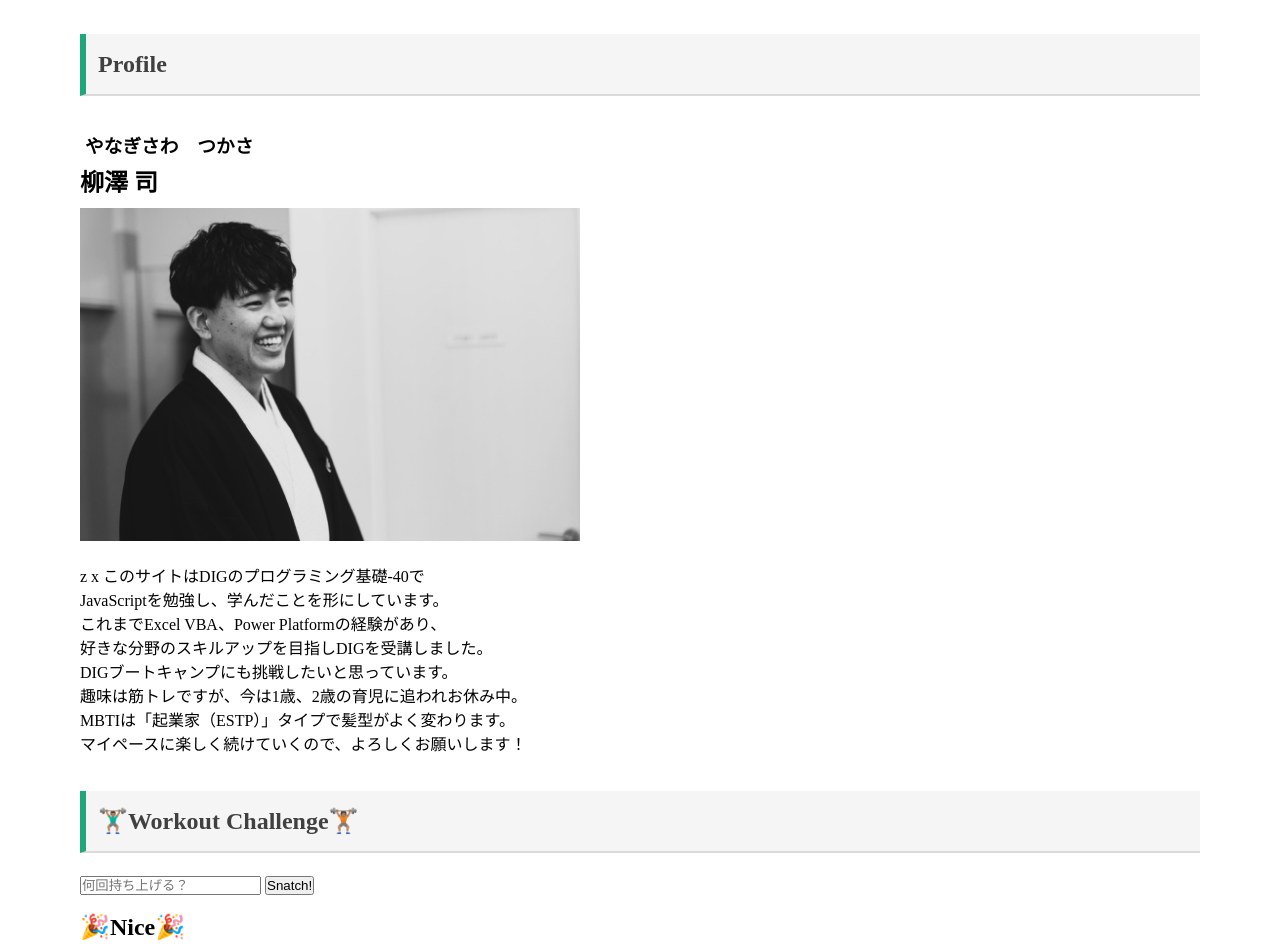
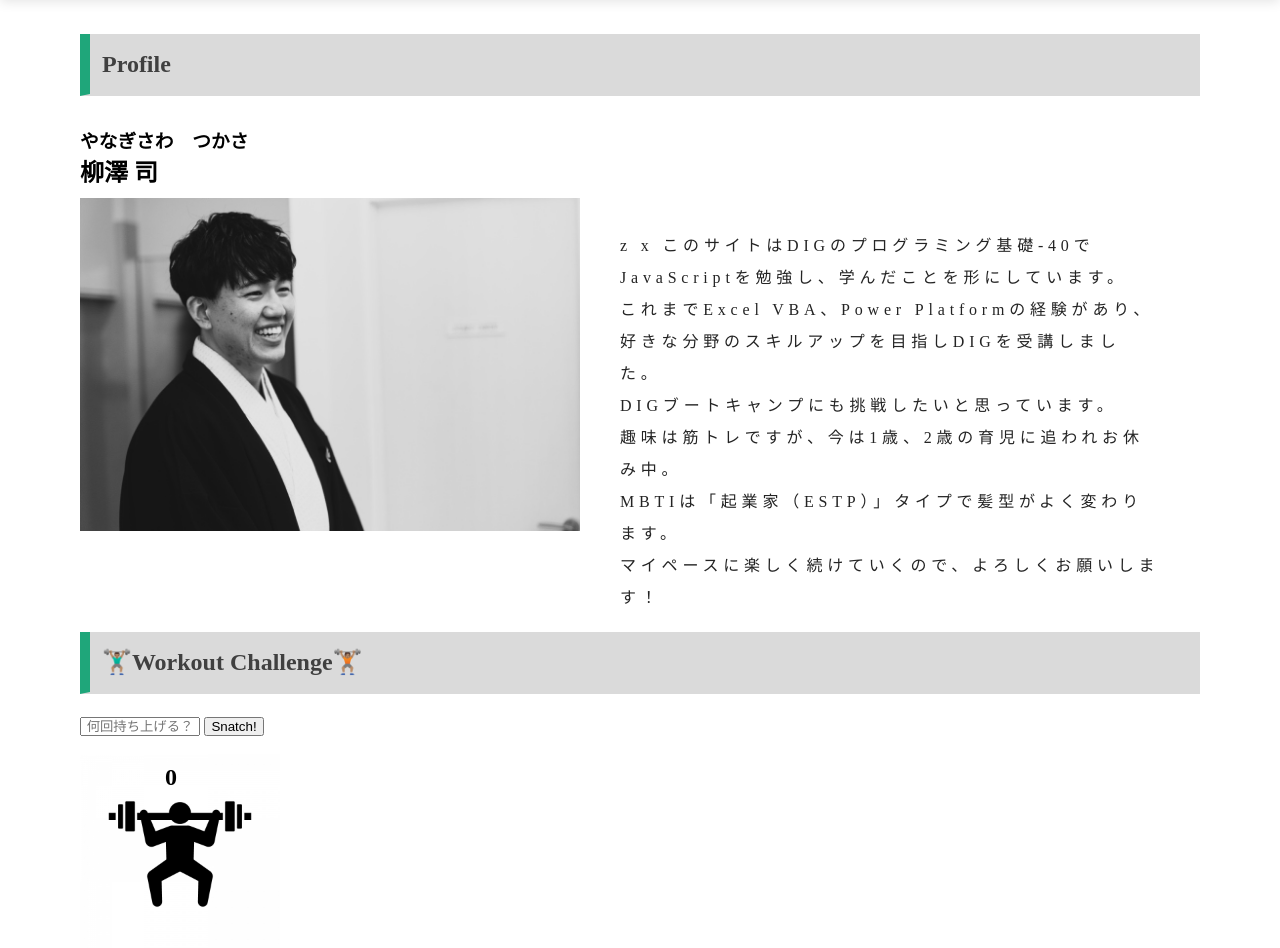
Before and after one commit to TsukasaYanagisawa/TsukasaYanagisawa.fnd40, a plain HTML site: page index.html in a window 1280 px wide. Shown: the part 62-1010 px from the top of the page. Drawn offline with Linux system fonts and the light colour scheme.

Commit message:
Update style.css

```diff
--- a/style.css
+++ b/style.css
@@ -13,7 +13,6 @@ body {
   width: auto;
   margin: 1em auto;
   padding: 80px;
-  background-image: url('素材\背景white.jpg') ;
   background-size: cover;
 }
 
@@ -22,12 +21,13 @@ header {
   top: 0;
   left: 0;
   width: 100vw; /*vw(ビューポート)：表示されている画面の幅1％を1単位*/
-  background-color:whitesmoke ;
+  background-color:rgb(218, 218, 218) ;
   z-index: 1000;
   display: flex;
   align-items: center;
   gap: 50px;
   padding: 10px 20px;
+  box-shadow: 0 6px 12px rgba(0, 0, 0, 0.12);
 }
 
 .title {
@@ -50,7 +50,7 @@ header {
   padding: 5px 8px;
   display: inline-block;
   font-weight: bold;
-  color:darkslategrey;
+  color:#1fa67a;
 }
 
 section h2 {
@@ -66,15 +66,77 @@ section {
   display: block;
   padding: 0;
   color: #404040;
-  border-left: solid 6px #1fa67a;/*左側の線*/
+  border-left: solid 10px #1fa67a;/*左側の線*/
   border-bottom: solid 2px #dadada;/*下に灰色線*/
-  background: whitesmoke;
+  background:rgb(218, 218, 218) ;
   margin-bottom: 5px;/*下のバーとの余白*/
   line-height: 1.5;
   padding: 0.5em;
   font-weight: bold;
 }
 
-h3 {
-    padding: 5px;
+@media (min-width: 1025px) {
+.proin {
+  display: flex;
+  align-items: flex-start;
+  gap: 40px;
 }
+
+.proin img {
+  max-width: 600px;
+  height: auto;
+  width: auto;
+}
+
+#introduction {
+  max-width: 700px;
+  line-height: 2;
+  letter-spacing: 0.3em;
+  color: #242424;
+  font-size: medium;
+}
+}
+
+h3 a {
+    padding-left: 10px ;
+    text-decoration: none;
+}
+
+#clear {
+  padding-left: 35px;
+  display: none;
+}
+
+.workout-area {
+  position: relative;
+  width: auto;
+  height: auto;
+  margin: 0 auto;
+}
+
+#Workout-time {
+  position: relative;
+}
+
+#Workout-time #reps {
+  position: absolute;
+}
+
+#reps {
+  padding-left: 85px ;
+  padding-top: 10px ;
+  padding-bottom: 10px ;
+}
+
+#myTextbox {
+  width: 120px;
+  text-align: center;
+}
+
+::placeholder {
+  text-align: center;
+}
+
+#button {
+  width: 60px;
+}
```
